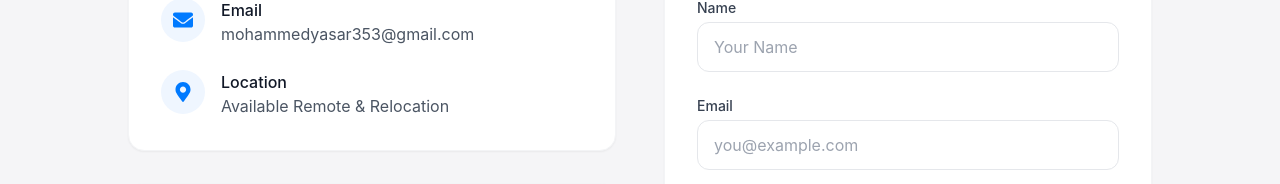
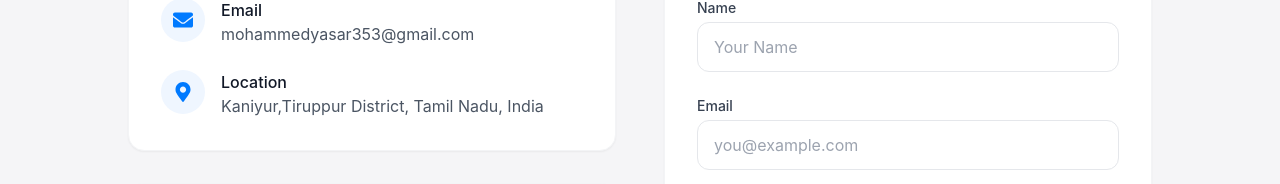
Before and after one commit to Mohammed-137/My-Portfolio, a React app: page /contact in a window 1280 px wide. Shown: the part 367-551 px from the top of the page. Built offline with nearby package versions, Linux system fonts and the light colour scheme; the HTML template or start-up script is replaced by a standard one.

Commit message:
second commit

```diff
--- a/src/pages/About.jsx
+++ b/src/pages/About.jsx
@@ -23,7 +23,7 @@ const About = () => {
             <div className="relative w-64 h-80 md:w-full md:h-[500px] rounded-2xl overflow-hidden shadow-2xl">
                 <div className="absolute inset-0 bg-primary/10 mix-blend-overlay z-10"></div>
                 <img
-                    src="/images/profile-about.jpg"
+                    src={`${import.meta.env.BASE_URL}images/profile-about.jpg`}
                     alt="About Me"
                     className="w-full h-full object-cover grayscale hover:grayscale-0 transition-all duration-700"
                 />
--- a/src/pages/Contact.jsx
+++ b/src/pages/Contact.jsx
@@ -43,7 +43,7 @@ const Contact = () => {
                         </div>
                         <div>
                             <p className="font-medium">Location</p>
-                            <p className="text-gray-600 dark:text-gray-400">Available Remote & Relocation</p>
+                            <p className="text-gray-600 dark:text-gray-400">Kaniyur,Tiruppur District, Tamil Nadu, India</p>
                         </div>
                     </div>
                 </div>
--- a/src/pages/Home.jsx
+++ b/src/pages/Home.jsx
@@ -37,7 +37,7 @@ const Home = () => {
         <motion.div variants={itemVariants} className="mb-8 flex justify-center">
             <div className="relative w-32 h-32 md:w-40 md:h-40 rounded-2xl overflow-hidden ring-4 ring-white dark:ring-gray-800 shadow-2xl rotate-3 hover:rotate-0 transition-all duration-500">
                 <img
-                    src="/images/profile-home.png"
+                    src={`${import.meta.env.BASE_URL}images/profile-home.png`}
                     alt="Profile"
                     className="w-full h-full object-cover"
                 />
```
